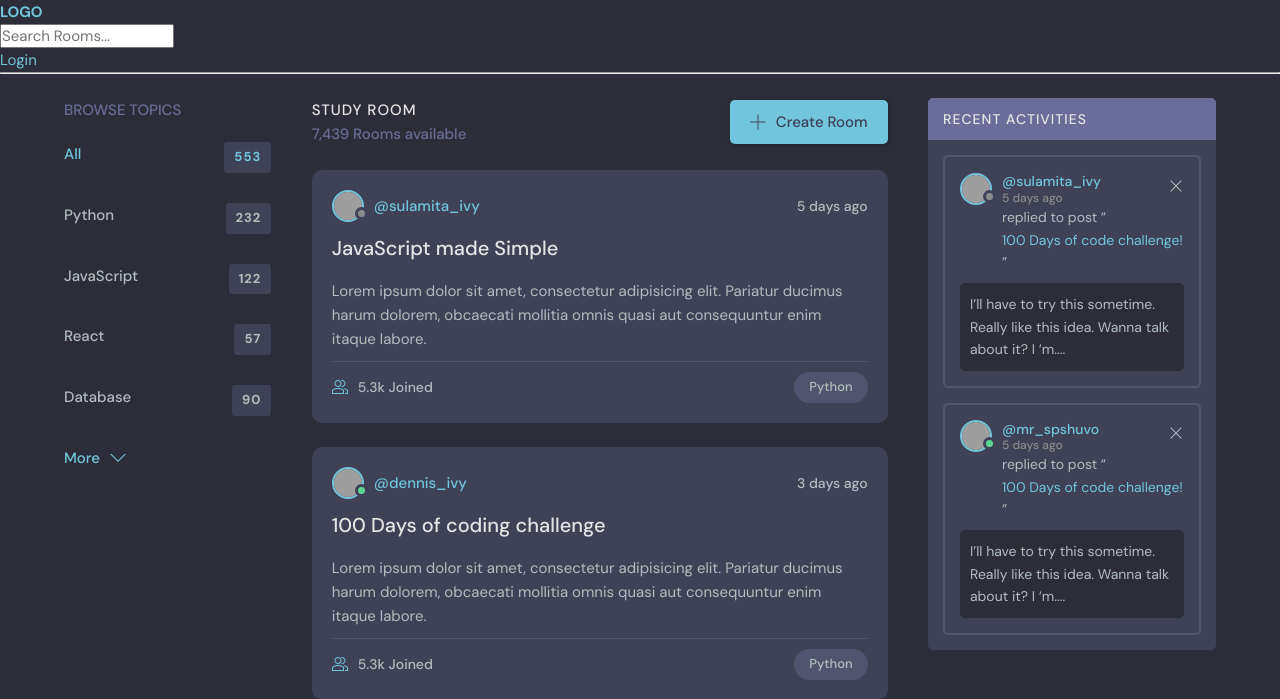
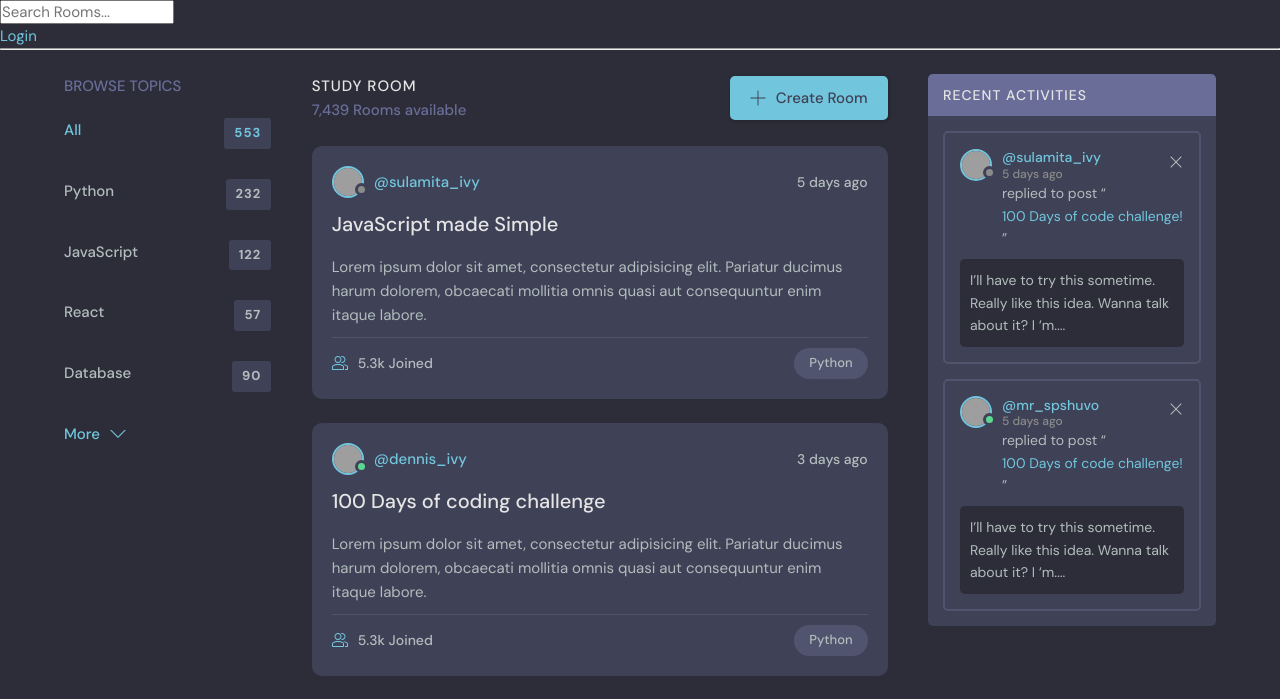
Before and after one commit to Megidd/studybud, a Django app: template base/templates/base/home.html in a window 1280 px wide. Shown: the part 76-775 px from the top of the page. Run offline with Django 4.2, Linux system fonts and the light colour scheme; the template is opened without the code that fills it, so the values that code supplies are empty; grey boxes are pictures that could not be loaded.

Commit message:
Remove old logo of navbar

```diff
--- a/templates/navbar.html
+++ b/templates/navbar.html
@@ -66,13 +66,6 @@
     </div>
   </header>
 
-
-
-
-<a href="/">
-    <h1>LOGO</h1>
-</a>
-
 <form method="GET" action="{% url 'home' %}">
     <input type="text" name="q" placeholder="Search Rooms..."/>
 </form>
```
